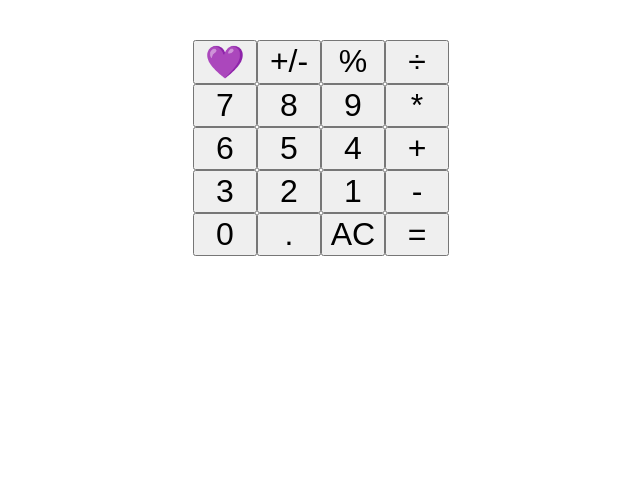
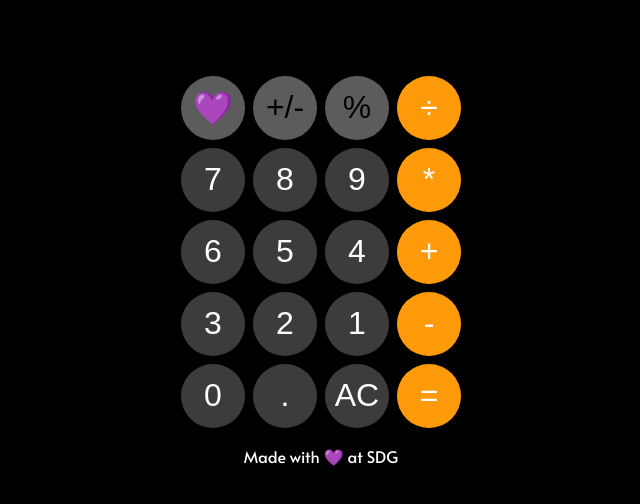
Before and after one commit to uncrownedthrone/hw-calculator, a React (Create React App) app: page / in a window 1280 px wide. Shown: the top 504 px of the page, without its empty margins (319-959 px from the left). Built offline with nearby package versions, Linux system fonts and the light colour scheme.

Commit message:
finished styling

```diff
--- a/public/index.html
+++ b/public/index.html
@@ -1,15 +1,22 @@
 <!DOCTYPE html>
 <html lang="en">
   <head>
-    <meta charset="utf-8">
-    <link rel="shortcut icon" href="%PUBLIC_URL%/favicon.ico">
-    <meta name="viewport" content="width=device-width, initial-scale=1, shrink-to-fit=no">
-    <meta name="theme-color" content="#000000">
+    <meta charset="utf-8" />
+    <link rel="shortcut icon" href="%PUBLIC_URL%/favicon.ico" />
+    <meta
+      name="viewport"
+      content="width=device-width, initial-scale=1, shrink-to-fit=no"
+    />
+    <meta name="theme-color" content="#000000" />
     <!--
       manifest.json provides metadata used when your web app is added to the
       homescreen on Android. See https://developers.google.com/web/fundamentals/web-app-manifest/
     -->
-    <link rel="manifest" href="%PUBLIC_URL%/manifest.json">
+    <link rel="manifest" href="%PUBLIC_URL%/manifest.json" />
+    <link
+      href="https://fonts.googleapis.com/css?family=Alata&display=swap"
+      rel="stylesheet"
+    />
     <!--
       Notice the use of %PUBLIC_URL% in the tags above.
       It will be replaced with the URL of the `public` folder during the build.
--- a/src/index.css
+++ b/src/index.css
@@ -1,5 +1,6 @@
 :root {
   font: 16px / 1 sans-serif;
+  font-family: 'Alata', sans-serif;
 }
 
 html {
@@ -9,6 +10,8 @@ html {
 body {
   margin: 0;
   min-height: 100%;
+  background-color: black;
+  font-family: 'Alata', sans-serif;
 }
 
 section {
@@ -20,13 +23,48 @@ section {
 }
 
 button {
+  border: none;
   width: 4rem;
+  margin: 0.25rem;
+  height: 4rem;
   font-size: 2rem;
+  border-radius: 50%;
+  color: white;
+  cursor: pointer;
+}
+
+button:active {
+  background-color: rgb(93, 92, 93);
+  transform: translateY(4px);
 }
 
 input {
   height: 2rem;
   width: auto;
   font-size: 2rem;
+  text-align: right;
+}
+
+.orange {
+  background-color: rgb(259, 155, 11);
+}
+
+.input {
+  color: white;
+  margin: 1rem;
+}
+
+.gray {
+  color: black;
+  background-color: rgb(93, 92, 93);
+}
+
+.darkgray {
+  background-color: rgb(61, 60, 61);
+}
+
+footer {
+  color: white;
   text-align: center;
+  margin-top: 1rem;
 }
--- a/src/pages/HomePage.jsx
+++ b/src/pages/HomePage.jsx
@@ -13,7 +13,6 @@ const HomePage = () => {
     setUserInput(prev => {
       return prev + input
     })
-    console.log('clicked button' + { input })
   }
 
   const calculate = () => {
@@ -35,39 +34,72 @@ const HomePage = () => {
   return (
     <>
       <div>
-        <section>
+        <section className="input">
           <h1>{userInput}</h1>
         </section>
         <section>
-          <button>💜</button>
-          <button>+/-</button>
-          <button>%</button>
-          <button onClick={() => clickButton('/')}>÷</button>
+          <button className="gray">💜</button>
+          <button className="gray">+/-</button>
+          <button className="gray">%</button>
+          <button className="orange" onClick={() => clickButton('/')}>
+            ÷
+          </button>
         </section>
         <section>
-          <button onClick={() => clickButton(7)}>7</button>
-          <button onClick={() => clickButton(8)}>8</button>
-          <button onClick={() => clickButton(9)}>9</button>
-          <button onClick={() => clickButton('*')}>*</button>
+          <button className="darkgray" onClick={() => clickButton(7)}>
+            7
+          </button>
+          <button className="darkgray" onClick={() => clickButton(8)}>
+            8
+          </button>
+          <button className="darkgray" onClick={() => clickButton(9)}>
+            9
+          </button>
+          <button className="orange" onClick={() => clickButton('*')}>
+            *
+          </button>
         </section>
         <section>
-          <button onClick={() => clickButton(6)}>6</button>
-          <button onClick={() => clickButton(5)}>5</button>
-          <button onClick={() => clickButton(4)}>4</button>
-          <button onClick={() => clickButton('+')}>+</button>
+          <button className="darkgray" onClick={() => clickButton(6)}>
+            6
+          </button>
+          <button className="darkgray" onClick={() => clickButton(5)}>
+            5
+          </button>
+          <button className="darkgray" onClick={() => clickButton(4)}>
+            4
+          </button>
+          <button className="orange" onClick={() => clickButton('+')}>
+            +
+          </button>
         </section>
         <section>
-          <button onClick={() => clickButton(3)}>3</button>
-          <button onClick={() => clickButton(2)}>2</button>
-          <button onClick={() => clickButton(1)}>1</button>
-          <button onClick={() => clickButton('-')}>-</button>
+          <button className="darkgray" onClick={() => clickButton(3)}>
+            3
+          </button>
+          <button className="darkgray" onClick={() => clickButton(2)}>
+            2
+          </button>
+          <button className="darkgray" onClick={() => clickButton(1)}>
+            1
+          </button>
+          <button className="orange" onClick={() => clickButton('-')}>
+            -
+          </button>
         </section>
         <section>
-          <button onClick={() => clickButton(0)}>0</button>
-          <button>.</button>
-          <button onClick={() => clear()}>AC</button>
-          <button onClick={() => calculate()}>=</button>
+          <button className="darkgray" onClick={() => clickButton(0)}>
+            0
+          </button>
+          <button className="darkgray">.</button>
+          <button className="darkgray" onClick={() => clear()}>
+            AC
+          </button>
+          <button className="orange" onClick={() => calculate()}>
+            =
+          </button>
         </section>
+        <footer>Made with 💜 at SDG</footer>
       </div>
     </>
   )
```
